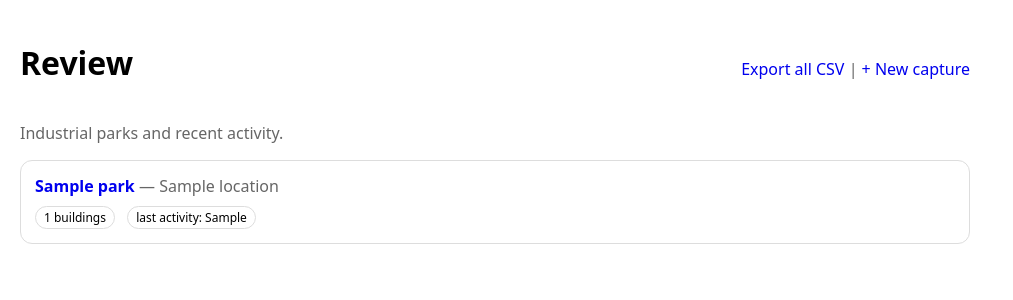
After one commit to AengusMcGuinness/powertown-mvp, a FastAPI app: template backend/app/templates/review_home.html in a window 1280 px wide. The commit adds this page. Shown: the top 300 px of the page, without its empty margins (0-1013 px from the left). Run offline with FastAPI, Linux system fonts and the light colour scheme; the template is opened without the code that fills it: most values are stand-ins (such as "Sample title", 1, 10 or a date in 2020).

Commit message:
Add review home, navigation, and battery readiness scoring

```diff
--- a/backend/app/routes/ui.py
+++ b/backend/app/routes/ui.py
@@ -11,6 +11,53 @@ from backend.app.services.storage import build_upload_path, to_served_url
 router = APIRouter()
 
 _ALLOWED_MEDIA_TYPES = {"photo", "audio", "card", "other"}
+
+@router.get("/review")
+def review_home(request: Request, db: Session = Depends(get_db)):
+    # Show all parks (most recently created first)
+    parks = (
+        db.query(models.IndustrialPark)
+        .order_by(models.IndustrialPark.created_at.desc())
+        .all()
+    )
+
+    # Compute quick stats for each park: #buildings and last activity timestamp
+    park_cards = []
+    for p in parks:
+        buildings = (
+            db.query(models.Building)
+            .filter(models.Building.industrial_park_id == p.id)
+            .all()
+        )
+        building_ids = [b.id for b in buildings]
+
+        last_obs = None
+        if building_ids:
+            last_obs = (
+                db.query(models.Observation)
+                .filter(models.Observation.building_id.in_(building_ids))
+                .order_by(models.Observation.created_at.desc())
+                .first()
+            )
+
+        park_cards.append(
+            {
+                "park": p,
+                "building_count": len(buildings),
+                "last_activity": (last_obs.created_at if last_obs else None),
+            }
+        )
+
+    from fastapi.templating import Jinja2Templates
+    templates = Jinja2Templates(directory="backend/app/templates")
+
+    return templates.TemplateResponse(
+        "review_home.html",
+        {
+            "request": request,
+            "park_cards": park_cards,
+        },
+    )
 
 def _get_or_create_building(
     db: Session,
@@ -163,24 +210,39 @@ def review_park(request: Request, park_id: int, db: Session = Depends(get_db)):
     if not park:
         raise HTTPException(status_code=404, detail="industrial park not found")
 
+    from backend.app.services.scoring import score_building
+
     buildings = (
         db.query(models.Building)
         .filter(models.Building.industrial_park_id == park_id)
-        .order_by(models.Building.created_at.desc())
         .all()
     )
+
+    building_cards = []
+    for b in buildings:
+        obs_texts = (
+            db.query(models.Observation.note_text)
+            .filter(models.Observation.building_id == b.id)
+            .all()
+        )
+        obs_texts = [t[0] for t in obs_texts]
+        s = score_building(obs_texts)
+        building_cards.append({"building": b, "score": s})
+
+    # Sort descending by score
+    building_cards.sort(key=lambda x: x["score"].score, reverse=True)
 
     from fastapi.templating import Jinja2Templates
     templates = Jinja2Templates(directory="backend/app/templates")
 
     return templates.TemplateResponse(
-        "review_park.html",
-        {
-            "request": request,
-            "park": park,
-            "buildings": buildings,
-        },
-    )
+    "review_park.html",
+    {
+        "request": request,
+        "park": park,
+        "building_cards": building_cards,  # ← this name must match
+    },
+)
 
 
 @router.get("/review/buildings/{building_id}")
@@ -195,6 +257,9 @@ def review_building(request: Request, building_id: int, db: Session = Depends(ge
         .order_by(models.Observation.created_at.desc())
         .all()
     )
+
+    from backend.app.services.scoring import score_building
+    score = score_building([o.note_text for o in observations])
 
     obs_ids = [o.id for o in observations]
     media_by_obs: dict[int, list[models.MediaAsset]] = {oid: [] for oid in obs_ids}
@@ -219,5 +284,6 @@ def review_building(request: Request, building_id: int, db: Session = Depends(ge
             "building": building,
             "observations": observations,
             "media_by_obs": media_by_obs,
+            "score": score,
         },
     )
--- a/backend/app/templates/capture.html
+++ b/backend/app/templates/capture.html
@@ -18,7 +18,7 @@
   <body>
     <h1>Field Capture</h1>
     <p><small>Create a building + observation and attach photos/audio/cards.</small></p>
-
+    <p><a href="/review">Review parks</a></p>
     <form class="card" action="/capture" method="post" enctype="multipart/form-data">
       <h2>Industrial Park</h2>
 
--- /dev/null
+++ b/backend/app/templates/review_home.html
@@ -0,0 +1,53 @@
+<!doctype html>
+<html>
+  <head>
+    <meta charset="utf-8" />
+    <title>Powertown MVP — Review</title>
+    <meta name="viewport" content="width=device-width, initial-scale=1" />
+    <style>
+      body { font-family: system-ui, -apple-system, Segoe UI, Roboto, sans-serif; margin: 20px; max-width: 950px; }
+      .topbar { display:flex; justify-content: space-between; align-items: baseline; }
+      a { text-decoration: none; }
+      .card { border: 1px solid #ddd; border-radius: 12px; padding: 14px; margin-top: 12px; }
+      .muted { color: #666; }
+      .pill { display:inline-block; padding: 2px 8px; border-radius: 999px; border:1px solid #ddd; margin-right: 8px; font-size: 12px; }
+    </style>
+  </head>
+  <body>
+    <div class="topbar">
+      <h1>Review</h1>
+      <div>
+	<a href="/export/csv">Export all CSV</a>
+	<span class="muted"> | </span>
+	<a href="/capture">+ New capture</a>
+      </div>
+    </div>
+    <p class="muted">Industrial parks and recent activity.</p>
+
+    {% if park_cards|length == 0 %}
+      <p class="muted">No parks yet. Start with <a href="/capture">Field Capture</a>.</p>
+    {% endif %}
+
+    {% for c in park_cards %}
+      <div class="card">
+        <div>
+          <strong>
+            <a href="/review/parks/{{ c.park.id }}">{{ c.park.name }}</a>
+          </strong>
+          {% if c.park.location %}
+            <span class="muted"> — {{ c.park.location }}</span>
+          {% endif %}
+        </div>
+
+        <div style="margin-top: 8px;">
+          <span class="pill">{{ c.building_count }} buildings</span>
+          {% if c.last_activity %}
+            <span class="pill">last activity: {{ c.last_activity }}</span>
+          {% else %}
+            <span class="pill">no observations yet</span>
+          {% endif %}
+        </div>
+      </div>
+    {% endfor %}
+  </body>
+</html>
--- a/backend/app/templates/review_park.html
+++ b/backend/app/templates/review_park.html
@@ -15,11 +15,13 @@
     <h1>{{ park.name }}</h1>
     <p class="muted">{{ park.location or "" }}</p>
 
+
     <p>
-      <a href="/capture">← New capture</a>
+      <a href="/review">← Back to all parks</a>
+      <span class="muted"> | </span>
+      <a href="/capture">+ New capture</a>
       <span class="muted"> | </span>
       <a href="/export/csv?park_id={{ park.id }}">Export CSV</a>
-
     </p>
 
     <h2>Buildings</h2>
```
Also changed, not shown: backend/app/services/scoring.py (added, +53 -0 lines), backend/app/templates/review_building.html (+12 -0 lines), backend/__init__.py (added).
